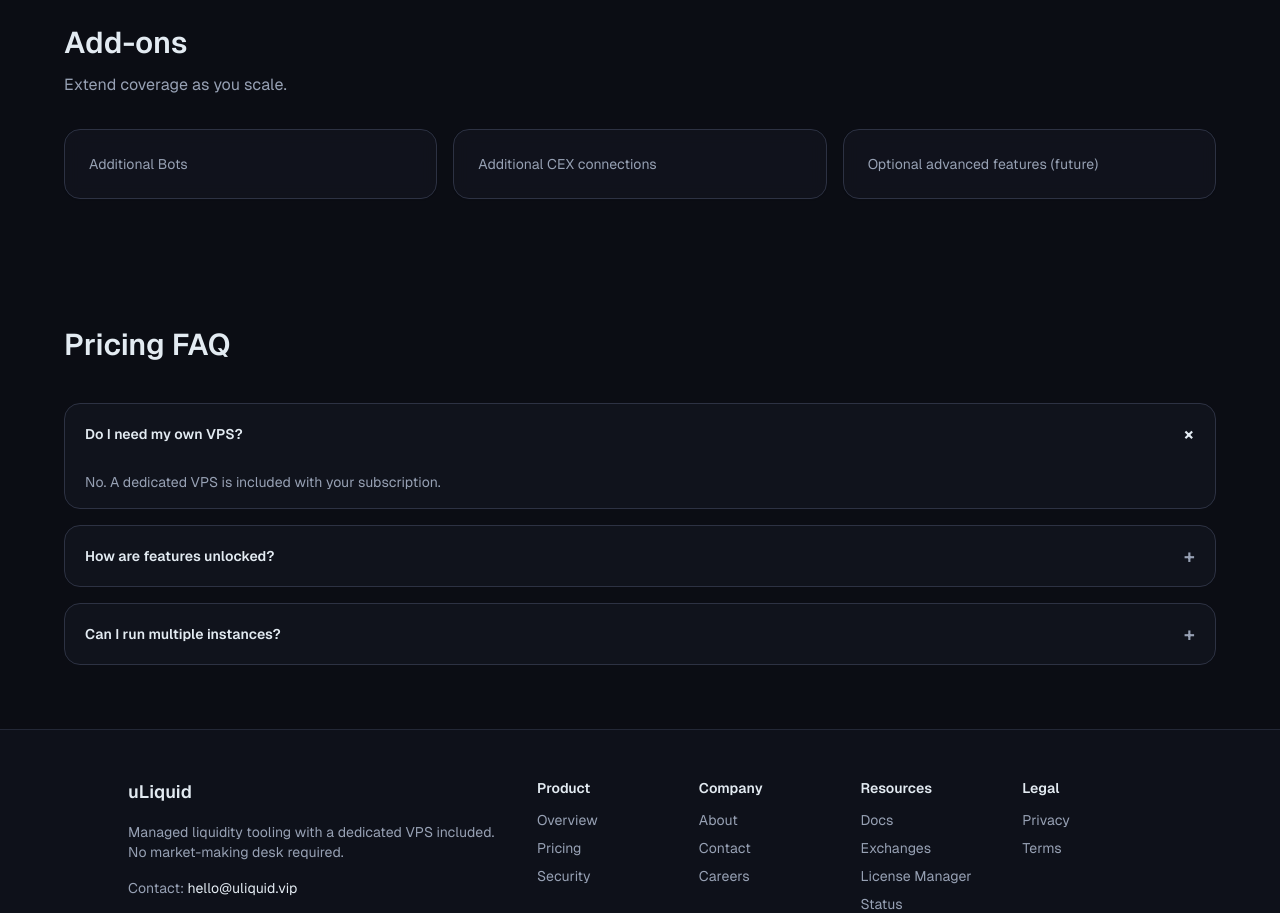
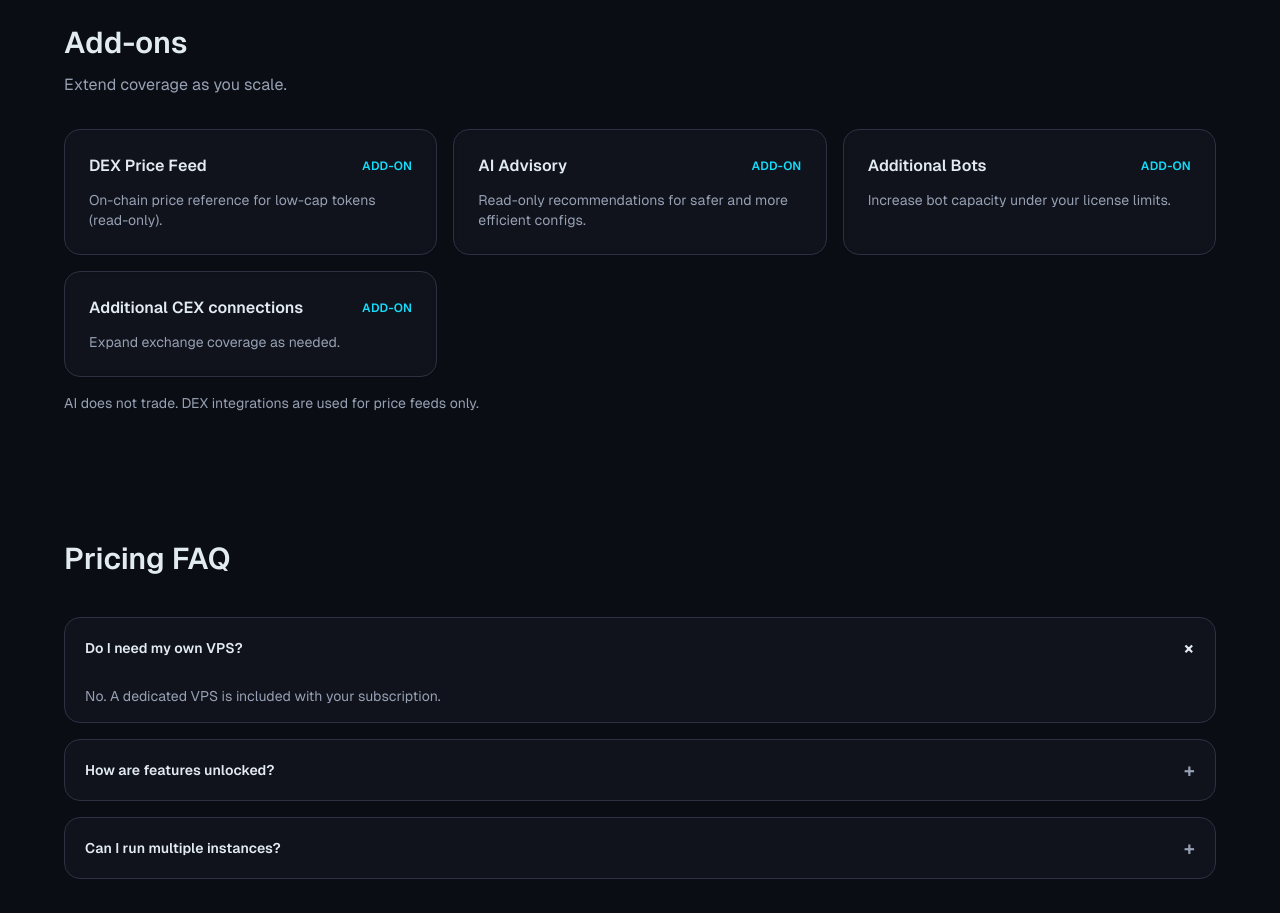
Before and after one commit to Mario1480/uliquid-site, a Next.js app: page /pricing in a window 1280 px wide. Shown: the part 1840-2753 px from the top of the page. Built offline with nearby package versions, Linux system fonts and the light colour scheme.

Commit message:
Update page.tsx

```diff
--- a/src/app/pricing/page.tsx
+++ b/src/app/pricing/page.tsx
@@ -27,9 +27,26 @@ const pricingFaqs = [
 ];
 
 const addOns = [
-  "Additional Bots",
-  "Additional CEX connections",
-  "Optional advanced features (future)",
+  {
+    title: "DEX Price Feed",
+    description: "On-chain price reference for low-cap tokens (read-only).",
+    label: "Add-on",
+  },
+  {
+    title: "AI Advisory",
+    description: "Read-only recommendations for safer and more efficient configs.",
+    label: "Add-on",
+  },
+  {
+    title: "Additional Bots",
+    description: "Increase bot capacity under your license limits.",
+    label: "Add-on",
+  },
+  {
+    title: "Additional CEX connections",
+    description: "Expand exchange coverage as needed.",
+    label: "Add-on",
+  },
 ];
 
 export default function PricingPage() {
@@ -71,11 +88,20 @@ export default function PricingPage() {
         </div>
         <div className="grid gap-4 sm:grid-cols-2 lg:grid-cols-3">
           {addOns.map((item) => (
-            <Card key={item} className="text-sm text-muted">
-              {item}
+            <Card key={item.title} className="text-sm text-muted">
+              <div className="flex items-center justify-between">
+                <p className="text-base font-semibold text-text">{item.title}</p>
+                <span className="text-xs font-semibold uppercase tracking-wide text-accent-cyan">
+                  {item.label}
+                </span>
+              </div>
+              <p className="mt-3 text-sm text-muted">{item.description}</p>
             </Card>
           ))}
         </div>
+        <p className="mt-4 text-sm text-muted">
+          AI does not trade. DEX integrations are used for price feeds only.
+        </p>
       </Section>
 
       <Section>
```
